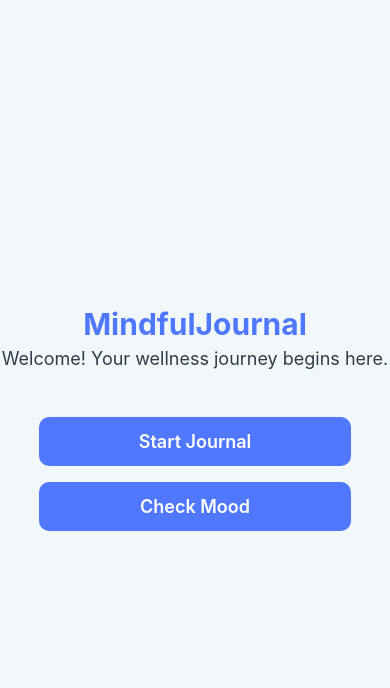
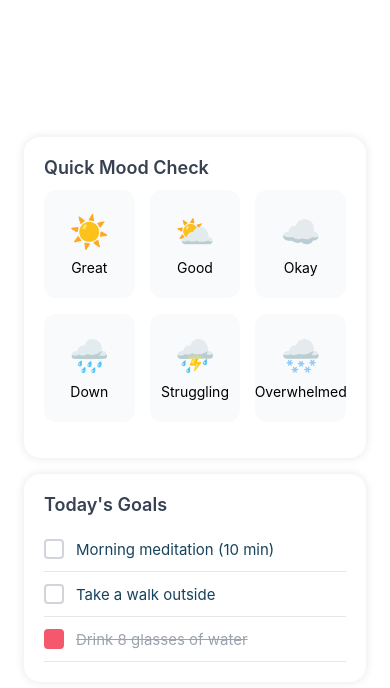
Before and after one commit to bhumiii10/MindfulJournal, a React Native app: screen / in a window 390 px wide. Shown: the top 688 px of the page. Built offline with nearby package versions, Linux system fonts and the light colour scheme.

Commit message:
Update App.tsx with latest changes

```diff
--- a/App.tsx
+++ b/App.tsx
@@ -1,57 +1,156 @@
-import React from 'react';
-import { SafeAreaView, View, Text, StyleSheet, TouchableOpacity } from 'react-native';
+import React, { useState } from 'react';
+import { View, Text, TouchableOpacity, StyleSheet, ScrollView } from 'react-native';
 
-const App = () => {
+const moodOptions = [
+  { emoji: '☀️', label: 'Great' },
+  { emoji: '⛅', label: 'Good' },
+  { emoji: '☁️', label: 'Okay' },
+  { emoji: '🌧️', label: 'Down' },
+  { emoji: '⛈️', label: 'Struggling' },
+  { emoji: '🌨️', label: 'Overwhelmed' },
+];
+
+const goalsList = [
+  { id: 1, task: "Morning meditation (10 min)", done: false },
+  { id: 2, task: "Take a walk outside", done: false },
+  { id: 3, task: "Drink 8 glasses of water", done: true },
+];
+
+export default function HomeScreen() {
+  const [selectedMood, setSelectedMood] = useState(null);
+  const [goals, setGoals] = useState(goalsList);
+
+  const toggleGoal = (id) => {
+    setGoals(goals.map(goal => (goal.id === id ? { ...goal, done: !goal.done } : goal)));
+  };
+
   return (
-    <SafeAreaView style={styles.container}>
-      <Text style={styles.title}>MindfulJournal</Text>
-      <Text style={styles.subtitle}>Welcome! Your wellness journey begins here.</Text>
+    <ScrollView style={styles.container} contentContainerStyle={{ paddingBottom: 100 }}>
+      {/* Header */}
+      <View style={styles.header}>
+        <Text style={styles.headerTitle}>Good morning, Alex</Text>
+        <Text style={styles.headerSub}>How are you feeling today?</Text>
+      </View>
 
-      <View style={styles.buttonContainer}>
-        <TouchableOpacity style={styles.button}>
-          <Text style={styles.buttonText}>Start Journal</Text>
-        </TouchableOpacity>
-        <TouchableOpacity style={styles.button}>
-          <Text style={styles.buttonText}>Check Mood</Text>
-        </TouchableOpacity>
+      {/* Mood Grid */}
+      <View style={styles.card}>
+        <Text style={styles.cardTitle}>Quick Mood Check</Text>
+        <View style={styles.moodGrid}>
+          {moodOptions.map((mood, index) => (
+            <TouchableOpacity
+              key={index}
+              style={[
+                styles.moodItem,
+                selectedMood === mood.label && styles.moodItemSelected,
+              ]}
+              onPress={() => setSelectedMood(mood.label)}
+            >
+              <Text style={styles.weatherIcon}>{mood.emoji}</Text>
+              <Text>{mood.label}</Text>
+            </TouchableOpacity>
+          ))}
+        </View>
       </View>
-    </SafeAreaView>
+
+      {/* Goals */}
+      <View style={styles.card}>
+        <Text style={styles.cardTitle}>Today's Goals</Text>
+        {goals.map(goal => (
+          <TouchableOpacity
+            key={goal.id}
+            style={styles.goalItem}
+            onPress={() => toggleGoal(goal.id)}
+          >
+            <View style={[styles.checkbox, goal.done && styles.checkboxChecked]} />
+            <Text style={[styles.goalText, goal.done && styles.goalDone]}>
+              {goal.task}
+            </Text>
+          </TouchableOpacity>
+        ))}
+      </View>
+    </ScrollView>
   );
-};
+}
 
 const styles = StyleSheet.create({
-  container: {
-    flex: 1,
-    justifyContent: 'center',
+  container: { flex: 1, backgroundColor: '#ffffff' },
+  header: {
+    backgroundColor: 'linear-gradient(135deg, #f093fb 0%, #f5576c 100%)', // RN needs 3rd party lib for gradients (e.g. expo-linear-gradient)
+    paddingTop: 60,
+    paddingBottom: 20,
+    paddingHorizontal: 24,
+  },
+  headerTitle: {
+    fontSize: 24,
+    fontWeight: '600',
+    color: 'white',
+    marginBottom: 8,
+  },
+  headerSub: {
+    fontSize: 16,
+    color: 'rgba(255,255,255,0.9)',
+  },
+  card: {
+    backgroundColor: 'white',
+    borderRadius: 16,
+    padding: 20,
+    marginHorizontal: 24,
+    marginBottom: 16,
+    // Shadows work differently on iOS and Android:
+    shadowColor: '#000',
+    shadowOpacity: 0.1,
+    shadowRadius: 10,
+    elevation: 3, // Android shadow
+  },
+  cardTitle: {
+    fontSize: 18,
+    marginBottom: 12,
+    color: '#374151',
+    fontWeight: '600',
+  },
+  moodGrid: {
+    flexDirection: 'row',
+    flexWrap: 'wrap',
+    justifyContent: 'space-between',
+  },
+  moodItem: {
     alignItems: 'center',
-    backgroundColor: '#F2F7FA',
+    backgroundColor: '#f8fafc',
+    borderRadius: 12,
+    paddingVertical: 20,
+    paddingHorizontal: 16,
+    width: '30%', // roughly 3 per row
+    marginBottom: 16,
+    borderWidth: 2,
+    borderColor: 'transparent',
   },
-  title: {
-    fontSize: 30,
-    fontWeight: 'bold',
-    color: '#5078FF',
-    marginBottom: 6,
+  moodItemSelected: {
+    backgroundColor: '#fef3f2',
+    borderColor: '#f5576c',
   },
-  subtitle: {
-    fontSize: 18,
-    color: '#333B4A',
-    marginBottom: 40,
+  weatherIcon: { fontSize: 32, marginBottom: 8 },
+  goalItem: {
+    flexDirection: 'row',
+    alignItems: 'center',
+    paddingVertical: 12,
+    borderBottomColor: '#e5e7eb',
+    borderBottomWidth: 1,
   },
-  buttonContainer: {
-    width: '80%',
+  checkbox: {
+    width: 20,
+    height: 20,
+    borderWidth: 2,
+    borderColor: '#d1d5db',
+    borderRadius: 4,
+    marginRight: 12,
   },
-  button: {
-    backgroundColor: '#5078FF',
-    paddingVertical: 14,
-    borderRadius: 10,
-    marginVertical: 8,
-    alignItems: 'center',
+  checkboxChecked: {
+    backgroundColor: '#f5576c',
+    borderColor: '#f5576c',
   },
-  buttonText: {
-    color: '#FFF',
-    fontWeight: '600',
-    fontSize: 18,
+  goalText: { fontSize: 15, color: '#17435c' },
+  goalDone: {
+    textDecorationLine: 'line-through',
+    color: '#9ca3af',
   },
 });
-
-export default App;
```
